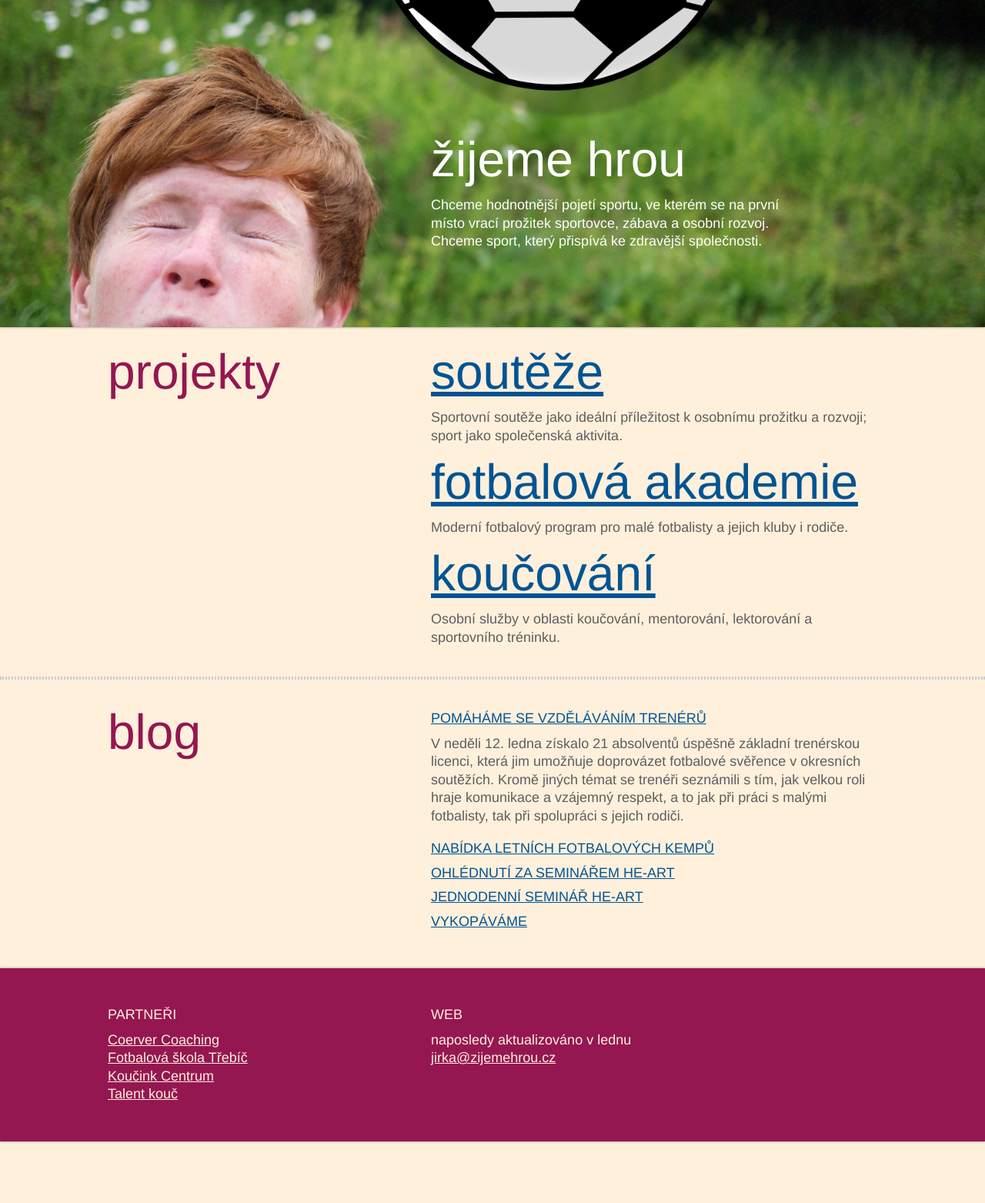
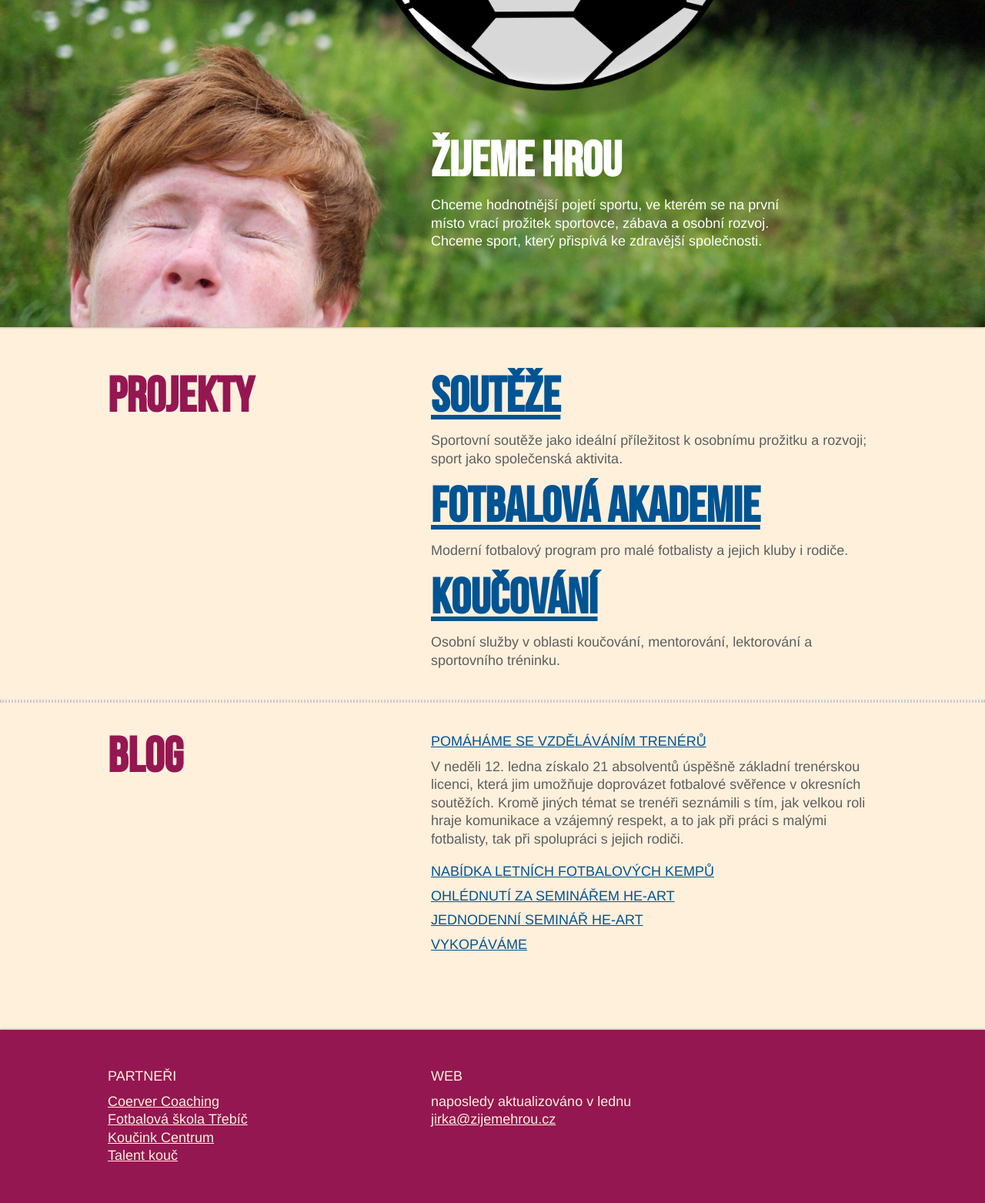
Before and after one commit to zoul/zijeme-hrou, a Jekyll site: the page built from index.html, in a window 1280 px wide. Shown: the whole page at 77% size. Built offline with Jekyll 4.4.1, drawn with Linux system fonts in a browser that asks for light colours; before the commit the page ends 1483 px from its top, so only the background shows below that.

Commit message:
Odlišné titulkové písmo, tenká Helvetica Neue není všude.

```diff
--- a/css/content.css
+++ b/css/content.css
@@ -26,6 +26,7 @@ hr.padded {
 }
 
 h3.small {
+    font-family: "Helvetica Neue", "Helvetica", sans-serif;
     font-size: 18px;
     font-weight: 200;
     text-transform: uppercase;
--- a/css/homepage.css
+++ b/css/homepage.css
@@ -1,5 +1,4 @@
 .masthead {
-    margin-bottom: 20px;
     background-image: url(/img/hero.jpg);
     background-size: cover;
     box-shadow: 0 0 3px gray;
--- a/css/shared.css
+++ b/css/shared.css
@@ -2,9 +2,18 @@
 @import url(layout.css);
 @import url(content.css);
 
+@font-face {
+    font-family: 'Bebas Neue';
+    src: url('/fonts/BebasNeue.eot');
+    src: url('/fonts/BebasNeue.eot?#iefix') format('embedded-opentype'),
+         url('/fonts/BebasNeue.woff') format('woff');
+    font-weight: normal;
+    font-style: normal;
+}
+
 body {
-    font-family: "Helvetica Neue", "Helvetica", sans-serif;
-    font-weight: 200;
+    font-family: "Helvetica", sans-serif;
+    font-weight: 300;
     font-size: 18px;
     line-height: 1.3em;
     background: #fff0dc;
@@ -13,7 +22,7 @@ body {
 }
 
 h1, h2, h3 {
-    font-weight: 100;
+    font-family: "Bebas Neue", sans-serif;
     font-size: 64px;
     line-height: 1.2em;
     text-transform: lowercase;
@@ -23,6 +32,7 @@ h1, h2, h3 {
 /* Navigation Bar */
 
 .nav-bar {
+    font-family: "Bebas Neue", sans-serif;
     width: 100%;
     height: 65px;
     background: url(/img/trava.jpg);
--- a/index.html
+++ b/index.html
@@ -13,6 +13,7 @@ layout: homepage
     </div>
 </div>
 
+<div class="content">
     <div class="container projects">
         <div class="col col-main">
             <h2 class="pull">Projekty</h2>
@@ -26,14 +27,13 @@ layout: homepage
             tréninku.</p>
         </div>
     </div>
-
     <hr class="padded">
-
     <div class="container blog">
         <div class="col col-main">
             <h2 class="pull">Blog</h2>
             {% include blog-roll.html %}
         </div>
     </div>
+</div>
 
 {% include footer.html %}
```
Also changed, not shown: fonts/BebasNeue.woff (added), 1 other file. Lines whose indentation alone changed are shown as unchanged.
